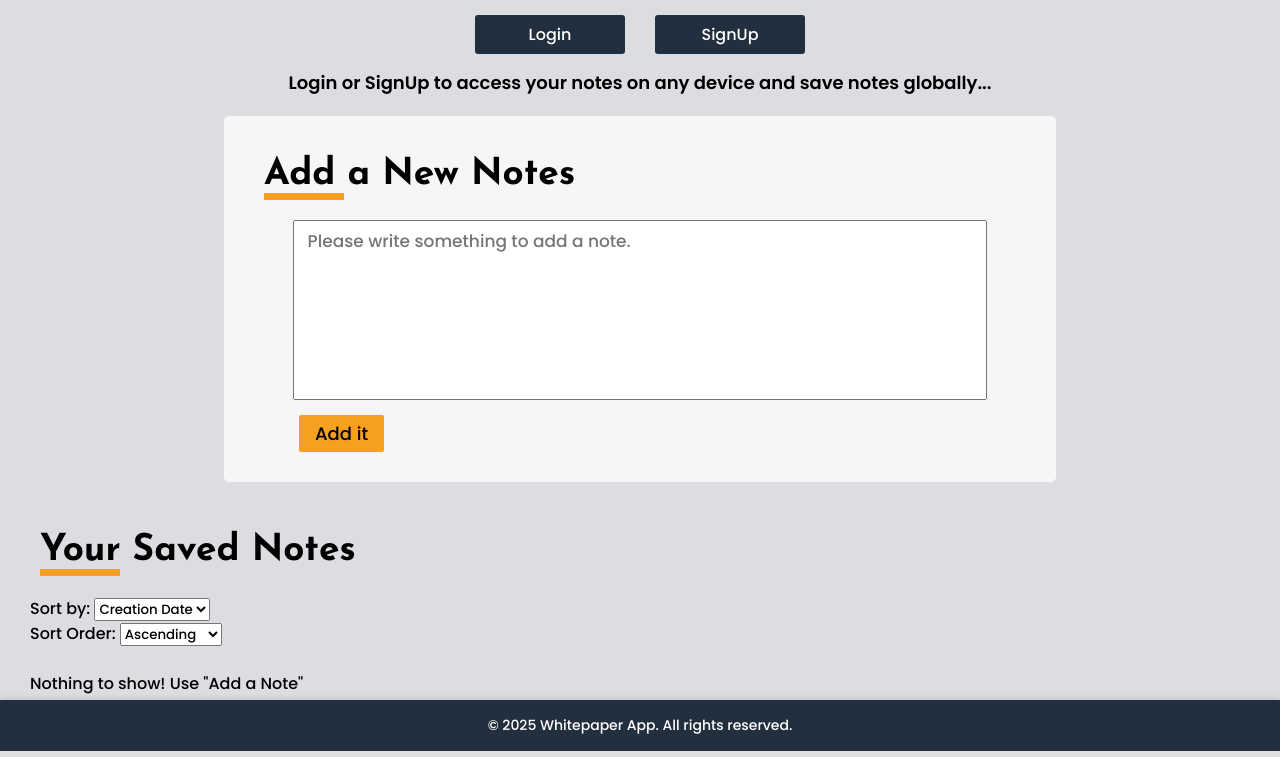
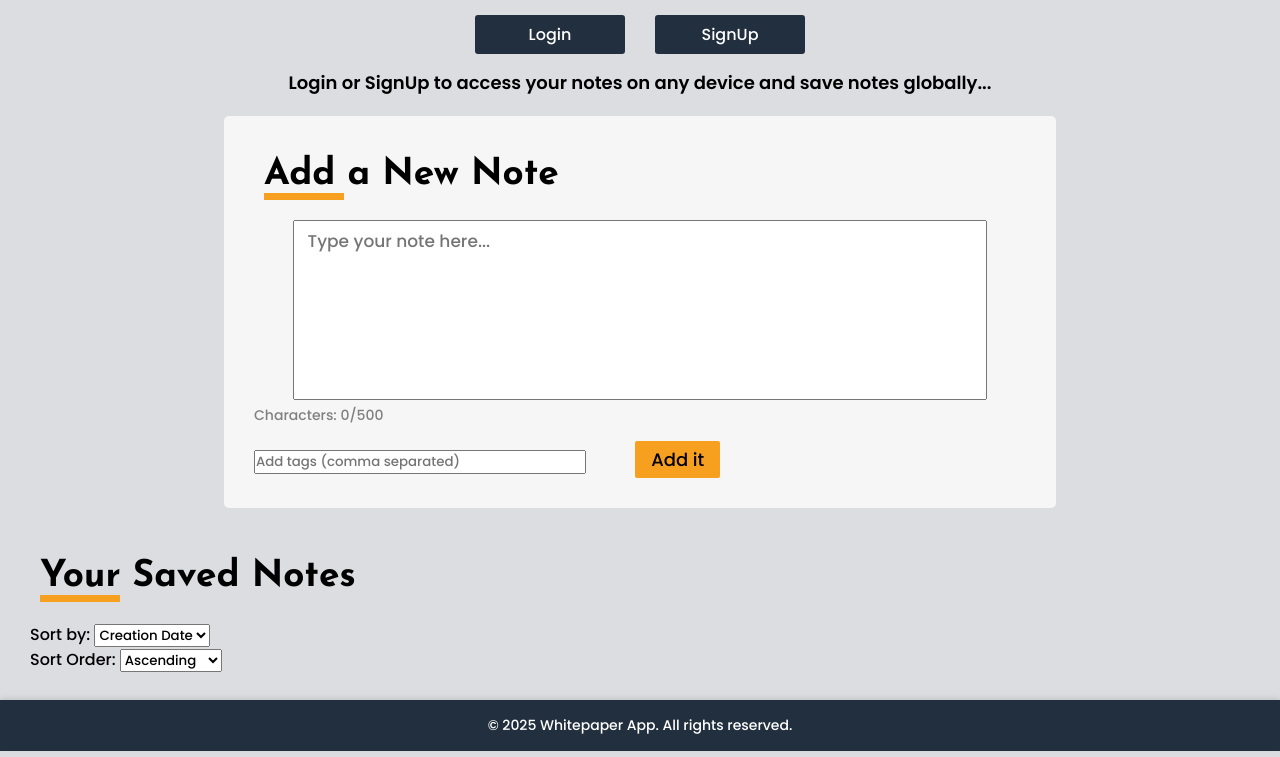
Before and after one commit to ygowthamr/WhitePaper, a Django app: page / in a window 1280 px wide. Shown: the part 49-806 px from the top of the page. Run offline with Django 3.2, Linux system fonts and the light colour scheme; some libraries are stand-ins or nearby versions.

Commit message:
Added character count with warnings. Changed note card's CSS to prevent text overflow out of card.

```diff
--- a/static/css/style.css
+++ b/static/css/style.css
@@ -159,6 +159,7 @@ header .search-bar input[type="submit"] {
 .wrapper .notes-container #notes{
     display: grid;
     grid-template-columns: repeat(4, 1fr);
+    gap: 20px;
 }
 
 .wrapper .notes-container .cards {
@@ -166,9 +167,11 @@ header .search-bar input[type="submit"] {
     margin: 10px;
     background-color: white;
     box-shadow: 0 2px 10px -3px rgba(0, 0, 0, 0.4);
-    height: 310px;
+    height: auto;
     position: relative;
     border-radius: 5px;
+    word-wrap: break-word;
+    overflow-wrap: break-word;
 }
 
 .wrapper .notes-container .cards .title {
@@ -178,8 +181,11 @@ header .search-bar input[type="submit"] {
     padding: 0 0 5px 0;
 }
 
-.wrapper .notes-container .cards .cardtxt p{
-    overflow: auto;
+.wrapper .notes-container .cards .cardtxt p {
+    white-space: pre-wrap; /* Ensures line breaks and spaces are preserved */
+    overflow: hidden; /* Prevents text from overflowing out of the card */
+    color: #333;
+    line-height: 1.5; /* Adjusts line height for readability */
 }
 
 .wrapper .notes-container .cards i {
@@ -191,6 +197,7 @@ header .search-bar input[type="submit"] {
     padding: 20px;
     cursor: pointer;
 }
+
 
 /* Login form styling */
 
--- a/static/javascript/autosave.js
+++ b/static/javascript/autosave.js
@@ -21,18 +21,52 @@ function saveNote() {
     showSaveStatus('Saved');
 }
 
-document.addEventListener('DOMContentLoaded', function() {
-    const noteContent = document.getElementById('addTxt');
-    if (noteContent) {
+document.addEventListener('DOMContentLoaded', function () {
+    const maxChars = 500; // Set the maximum character limit
+    const warningThreshold = 50; // Set the threshold for the warning
+    const addTxt = document.getElementById('addTxt');
+    const charCountElement = document.getElementById('charCount');
+    const warningElement = document.getElementById('charWarning'); // Element for warning message
+    let saveTimeout;
+
+    if (addTxt) {
         const savedContent = localStorage.getItem('autosaved_note');
-        if (savedContent) {
-            noteContent.value = savedContent;
-        }
+        if (savedContent) addTxt.value = savedContent;
 
-        noteContent.addEventListener('input', function() {
-            showSaveStatus('Typing...');
+        addTxt.addEventListener('input', function () {
+            const contentLength = addTxt.value.length;
+
+            // Enforce max character limit
+            if (contentLength > maxChars) {
+                addTxt.value = addTxt.value.slice(0, maxChars); // Trim excess characters
+            }
+
+            const remaining = maxChars - addTxt.value.length;
+
+            // Update character count
+            if (charCountElement) {
+                charCountElement.textContent = `Characters: ${addTxt.value.length}/${maxChars}`;
+            }
+
+            // Show warning if the character limit is close
+            if (warningElement) {
+                if (remaining <= warningThreshold && remaining > 0) {
+                    warningElement.textContent = "You are approaching the character limit!";
+                    warningElement.style.color = "orange";
+                } else if (remaining === 0) {
+                    warningElement.textContent = "You have reached the maximum character limit!";
+                    warningElement.style.color = "red";
+                } else {
+                    warningElement.textContent = ""; // Clear the warning if under the threshold
+                }
+            }
+
+            // Autosave logic
             clearTimeout(saveTimeout);
-            saveTimeout = setTimeout(saveNote, 800);
+            saveTimeout = setTimeout(() => {
+                localStorage.setItem('autosaved_note', addTxt.value);
+                showSaveStatus('Saved');
+            }, 800);
         });
     }
 });
--- a/templates/notesapp/index.html
+++ b/templates/notesapp/index.html
@@ -52,11 +52,17 @@
 
         <!-- Note typing Section -->
         <div class="text-input">
-            <h1>Add a New Notes</h1>
-            <textarea name="note" id="addTxt" cols="30" rows="10" name="textarea"
-                placeholder="Please write something to add a note."></textarea>
-            <div id="save-status" style="font-size: 14px; color:rgb(15, 130, 7); margin-top: 5px; text-align: right;"></div>
-            <button id="addBtn">Add it</button>
+            <h1>Add a New Note</h1>
+            <form>
+                <textarea name="note" id="addTxt" cols="30" rows="10" placeholder="Type your note here..."></textarea>
+                <div id="charCount" style="font-size: 14px; margin-top: 5px; text-align: left; color: grey;">Characters: 0/500</div>
+                <div id="charWarning" style="font-weight: bold;"></div>
+                <div id="save-status" style="font-size: 14px; color:rgb(15, 130, 7); margin-top: 5px; text-align: right;"></div>
+                <input size="26" type="text" id="tagInput" placeholder="Add tags (comma separated)"> <!-- The placeholder was not fully visible so added size=26. Still adds many. -->
+                <button type="button" id="addBtn">
+                    Add it
+                </button>
+            </form>
         </div>
 
         <!-- Notes Showing Section -->
--- a/templates/notesapp/main.html
+++ b/templates/notesapp/main.html
@@ -73,8 +73,10 @@
             <h1>Add a New Note</h1>
             <form>
                 <textarea name="note" id="addTxt" cols="30" rows="10" placeholder="Type your note here..."></textarea>
+                <div id="charCount" style="font-size: 14px; margin-top: 5px; text-align: left; color: grey;">Characters: 0/500</div>
+                <div id="charWarning" style="font-weight: bold;"></div>
                 <div id="save-status" style="font-size: 14px; color:rgb(15, 130, 7); margin-top: 5px; text-align: right;"></div>
-                <input type="text" id="tagInput" placeholder="Add tags (comma separated)">
+                <input size="26" type="text" id="tagInput" placeholder="Add tags (comma separated)"> <!-- The placeholder was not fully visible so added size=26. Still adds many. -->
                 <button type="button" id="addBtn">
                     Add it
                 </button>
```
